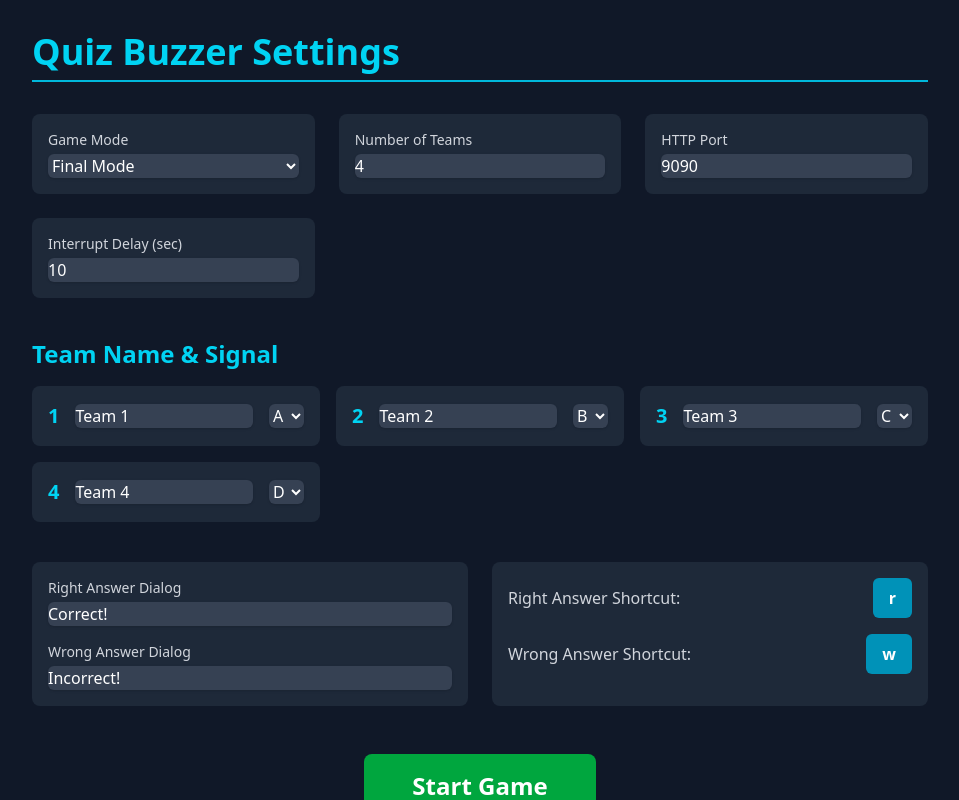
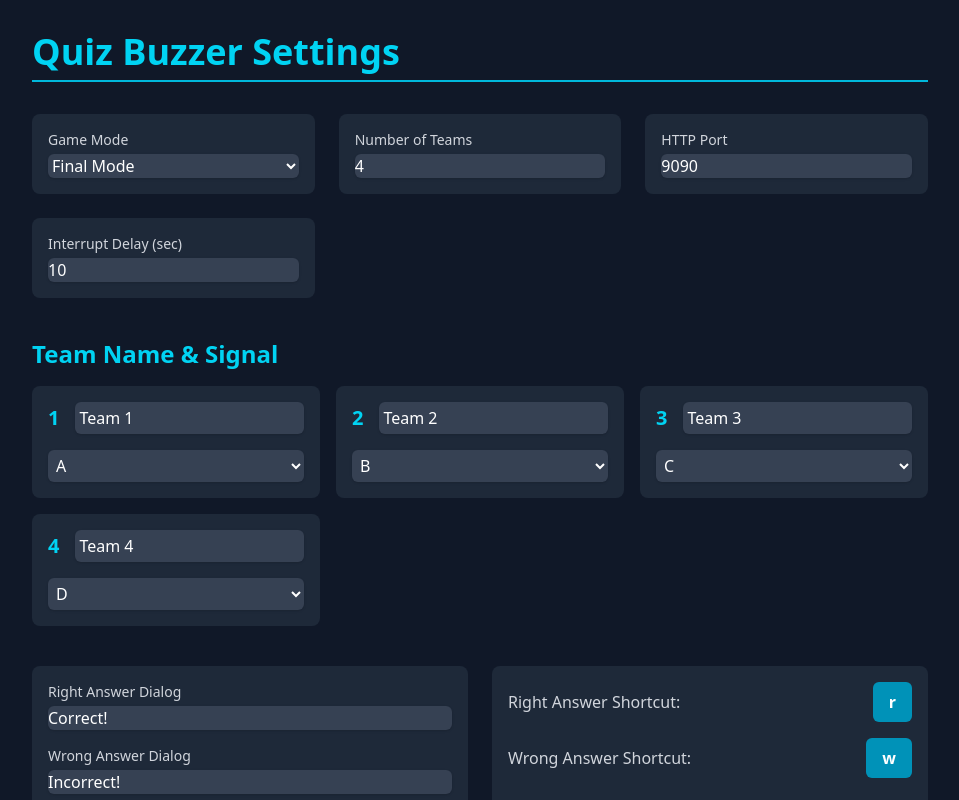
Before and after one commit to AuroraCaelum/QuizHelper, a SvelteKit app: page / in a window 1280 px wide. Shown: the top 800 px of the page, without its empty margins (160-1119 px from the left). Built offline with nearby package versions, Linux system fonts and the light colour scheme.

Commit message:
add handicap button

```diff
--- a/src/lib/stores.ts
+++ b/src/lib/stores.ts
@@ -8,6 +8,7 @@ export interface Team {
 	name: string;
 	signal: Signal;
 	score: number;
+    handicapApplied?: boolean; // Optional for preliminary mode
 }
 
 export interface Settings {
@@ -20,6 +21,7 @@ export interface Settings {
 	wrongAnswerShortcut: string;
 	gameMode: 'preliminary' | 'final';
 	cutline: number;
+    handicapCutline?: number; // Optional for preliminary mode
 }
 
 export const defaultSettings: Settings = {
@@ -31,7 +33,8 @@ export const defaultSettings: Settings = {
 	rightAnswerShortcut: 'r',
 	wrongAnswerShortcut: 'w',
 	gameMode: 'final',
-	cutline: 0
+	cutline: 0,
+    handicapCutline: 0 // Default to 0 for final mode
 };
 
 function generateInitialTeams(numTeams: number): Team[] {
--- a/src/routes/+page.svelte
+++ b/src/routes/+page.svelte
@@ -81,6 +81,18 @@
 						bind:value={$settingsStore.cutline}
 					/>
 				</div>
+				<div class="rounded-lg bg-gray-800 p-4">
+					<label for="handicap" class="block text-sm font-medium text-gray-300"
+						>Handicap Cutline</label
+					>
+					<input
+						type="number"
+						id="handicap-cutline"
+						min="0"
+						class="mt-1 block w-full rounded-md border-gray-600 bg-gray-700 text-white shadow-sm focus:border-cyan-500 focus:ring-cyan-500"
+						bind:value={$settingsStore.handicapCutline}
+					/>
+				</div>
 			{/if}
 			<div class="rounded-lg bg-gray-800 p-4">
 				<label for="num-teams" class="block text-sm font-medium text-gray-300"
@@ -123,7 +135,8 @@
 		<h2 class="mb-4 text-2xl font-semibold text-cyan-400">Team Name & Signal</h2>
 		<div class="mb-10 grid grid-cols-1 gap-4 md:grid-cols-2 lg:grid-cols-3">
 			{#each $teamStore as team, i (team.id)}
-				<div class="flex items-center gap-4 rounded-lg bg-gray-800 p-4">
+				<div class="flex flex-col gap-4 rounded-lg bg-gray-800 p-4">
+					<div class="flex items-center gap-4">
 						<span class="text-xl font-bold text-cyan-400">{i + 1}</span>
 						<div class="flex-grow">
 							<label for="team-name-{i}" class="sr-only">Team {i + 1} Name</label>
@@ -131,15 +144,17 @@
 								type="text"
 								id="team-name-{i}"
 								placeholder="Team Name"
-							class="w-full rounded-md border-gray-600 bg-gray-700 text-white shadow-sm focus:border-cyan-500 focus:ring-cyan-500"
+								class="w-full rounded-md border-gray-600 bg-gray-700 p-1 text-white shadow-sm focus:border-cyan-500 focus:ring-cyan-500"
 								bind:value={team.name}
 							/>
 						</div>
-					<div>
+					</div>
+					<div class="flex items-center gap-4">
+						<div class="flex-grow">
 							<label for="team-signal-{i}" class="sr-only">Team {i + 1} Signal</label>
 							<select
 								id="team-signal-{i}"
-							class="rounded-md border-gray-600 bg-gray-700 text-white shadow-sm focus:border-cyan-500 focus:ring-cyan-500"
+								class="w-full rounded-md border-gray-600 bg-gray-700 p-1 text-white shadow-sm focus:border-cyan-500 focus:ring-cyan-500"
 								bind:value={team.signal}
 							>
 								<option>A</option>
@@ -149,10 +164,10 @@
 								<option>E</option>
 								<option>F</option>
 								<option>G</option>
-							<option>--</option>
 								<option>H</option>
 								<option>I</option>
 								<option>J</option>
+								<option>--</option>
 								<option>K</option>
 								<option>L</option>
 								<option>M</option>
@@ -170,6 +185,23 @@
 								<option>Y</option>
 								<option>Z</option>
 							</select>
+						</div>
+						{#if $settingsStore.gameMode === 'preliminary'}
+							<div>
+								<label class="inline-flex items-center">
+									<button
+										class="rounded-md px-4 py-2 font-semibold"
+										class:bg-green-600={team.handicapApplied}
+										class:bg-gray-600={!team.handicapApplied}
+										class:hover:bg-green-500={team.handicapApplied}
+										class:hover:bg-gray-500={!team.handicapApplied}
+										on:click={() => (team.handicapApplied = !team.handicapApplied)}
+									>
+										{team.handicapApplied ? 'Handicap On' : 'Handicap Off'}
+									</button>
+								</label>
+							</div>
+						{/if}
 					</div>
 				</div>
 			{/each}
```
Lines whose indentation alone changed are shown as unchanged.
